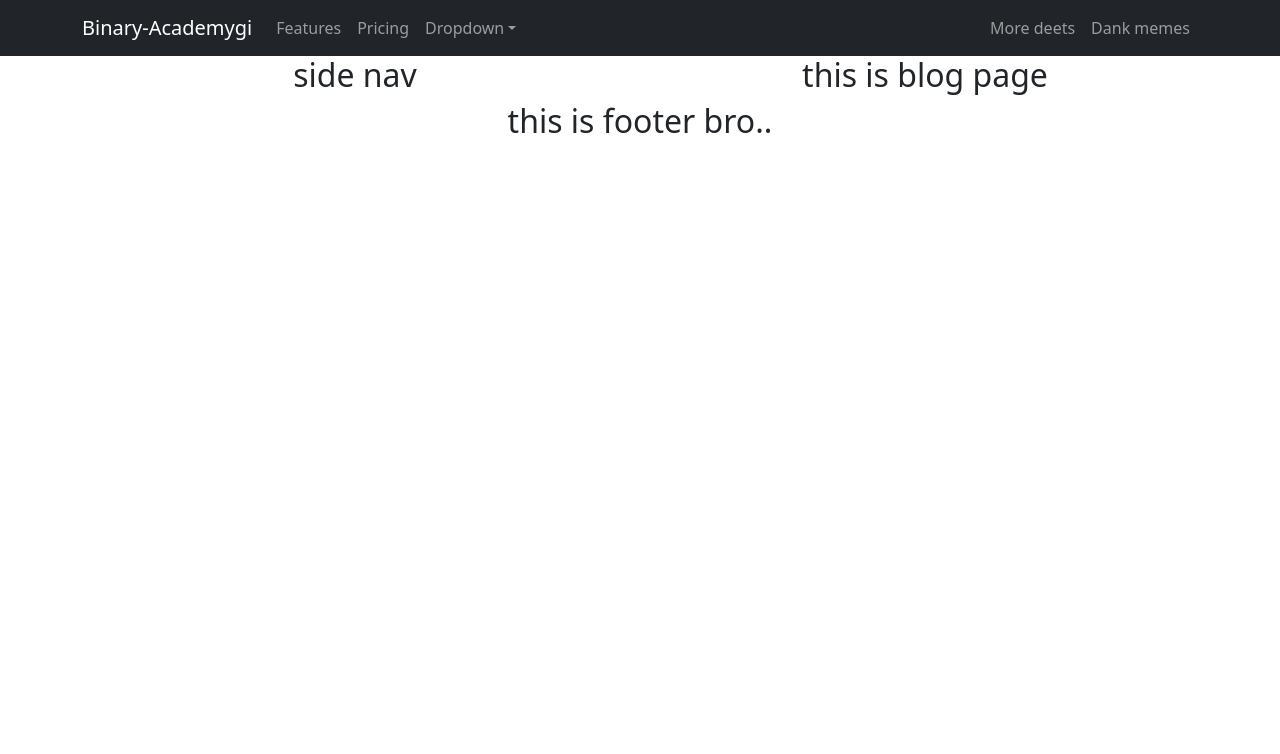
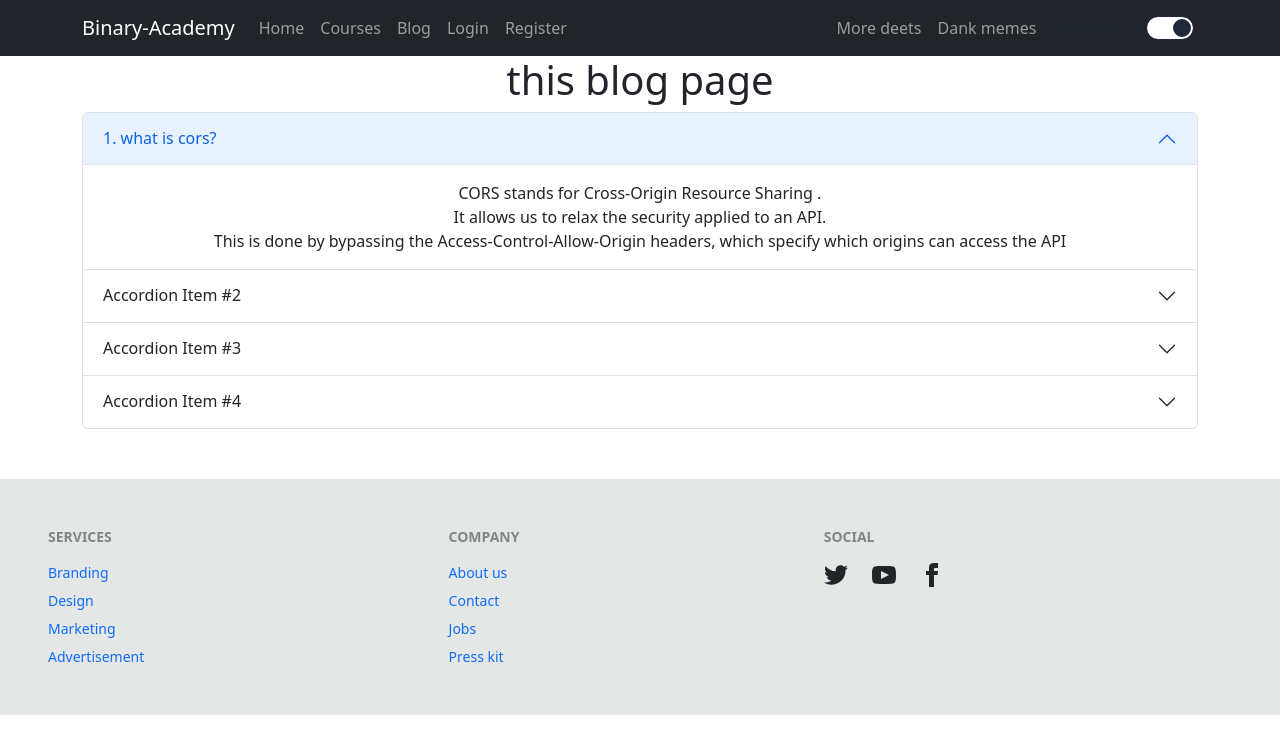
Before and after one commit to masumkawser/binary_academy_website_react, a React (Create React App) app: page /blog in a window 1280 px wide. Shown: the top 754 px of the page. Built offline with nearby package versions, Linux system fonts and the light colour scheme.

Commit message:
blog q1 added

```diff
--- a/src/Route/Routes/layout/Main.js
+++ b/src/Route/Routes/layout/Main.js
@@ -1,6 +1,7 @@
 import React from 'react';
 import { Col, Container, Row } from 'react-bootstrap';
 import { Outlet } from 'react-router-dom';
+import Home from '../../../pages/Home/Home/Home';
 import Footer from '../../../pages/shared/Footer/Footer';
 import Header from '../../../pages/shared/Header/Header';
 
@@ -10,12 +11,13 @@ const Main = () => {
             <Header></Header>
             <Container>
             <Row>
-                <Col>
-                <h2>side nav</h2></Col>
-                <Col> <Outlet></Outlet></Col>
+
+
+                 <Outlet></Outlet>
             </Row>
 
         </Container>
+
         <Footer></Footer>
         </div>
     );
--- /dev/null
+++ b/src/pages/Blog/Blog/Blog.css
@@ -0,0 +1,3 @@
+.blog-page{
+    margin-bottom: 50px;
+}
--- a/src/pages/Blog/Blog/Blog.js
+++ b/src/pages/Blog/Blog/Blog.js
@@ -1,9 +1,56 @@
 import React from 'react';
-
+import Accordion from 'react-bootstrap/Accordion';
+import"./Blog.css"
 const Blog = () => {
     return (
         <div>
-            <h2>this is blog page</h2>
+           <h1>this blog page</h1>
+           <div className='blog-page'>
+           <Accordion defaultActiveKey="0">
+      <Accordion.Item eventKey="0">
+        <Accordion.Header>1. what is cors?</Accordion.Header>
+        <Accordion.Body>
+        CORS stands for Cross-Origin Resource Sharing . <br></br>It allows us to relax the security applied to an API.<br></br> This is done by bypassing the Access-Control-Allow-Origin headers, which specify which origins can access the API
+        </Accordion.Body>
+      </Accordion.Item>
+      <Accordion.Item eventKey="1">
+        <Accordion.Header>Accordion Item #2</Accordion.Header>
+        <Accordion.Body>
+          Lorem ipsum dolor sit amet, consectetur adipiscing elit, sed do
+          eiusmod tempor incididunt ut labore et dolore magna aliqua. Ut enim ad
+          minim veniam, quis nostrud exercitation ullamco laboris nisi ut
+          aliquip ex ea commodo consequat. Duis aute irure dolor in
+          reprehenderit in voluptate velit esse cillum dolore eu fugiat nulla
+          pariatur. Excepteur sint occaecat cupidatat non proident, sunt in
+          culpa qui officia deserunt mollit anim id est laborum.
+        </Accordion.Body>
+      </Accordion.Item>
+      <Accordion.Item eventKey="1">
+        <Accordion.Header>Accordion Item #3</Accordion.Header>
+        <Accordion.Body>
+          Lorem ipsum dolor sit amet, consectetur adipiscing elit, sed do
+          eiusmod tempor incididunt ut labore et dolore magna aliqua. Ut enim ad
+          minim veniam, quis nostrud exercitation ullamco laboris nisi ut
+          aliquip ex ea commodo consequat. Duis aute irure dolor in
+          reprehenderit in voluptate velit esse cillum dolore eu fugiat nulla
+          pariatur. Excepteur sint occaecat cupidatat non proident, sunt in
+          culpa qui officia deserunt mollit anim id est laborum.
+        </Accordion.Body>
+      </Accordion.Item>
+      <Accordion.Item eventKey="1">
+        <Accordion.Header>Accordion Item #4</Accordion.Header>
+        <Accordion.Body>
+          Lorem ipsum dolor sit amet, consectetur adipiscing elit, sed do
+          eiusmod tempor incididunt ut labore et dolore magna aliqua. Ut enim ad
+          minim veniam, quis nostrud exercitation ullamco laboris nisi ut
+          aliquip ex ea commodo consequat. Duis aute irure dolor in
+          reprehenderit in voluptate velit esse cillum dolore eu fugiat nulla
+          pariatur. Excepteur sint occaecat cupidatat non proident, sunt in
+          culpa qui officia deserunt mollit anim id est laborum.
+        </Accordion.Body>
+      </Accordion.Item>
+    </Accordion>
+           </div>
         </div>
     );
 };
--- a/src/pages/Home/Home/Home.js
+++ b/src/pages/Home/Home/Home.js
@@ -1,11 +1,20 @@
 import React from 'react';
-
+import Carousel from 'react-bootstrap/Carousel';
 const Home = () => {
     return (
-        <div>
-            <h2>this is home component
+        <div >
+       <div className="hero min-h-screen bg-base-200">
+  <div className="hero-content text-center">
+    <div className="max-w-md">
+      <h1 className="text-5xl font-bold">Hello there</h1>
+      <p className="py-6">Provident cupiditate voluptatem et in. Quaerat fugiat ut assumenda excepturi exercitationem quasi. In deleniti eaque aut repudiandae et a id nisi.</p>
+      <button className="btn btn-primary">Get Started</button>
+    </div>
+  </div>
+</div>
+<div>
 
-            </h2>
+</div>
         </div>
     );
 };
--- a/src/pages/shared/Footer/Footer.js
+++ b/src/pages/shared/Footer/Footer.js
@@ -2,8 +2,31 @@ import React from 'react';
 
 const Footer = () => {
     return (
-        <div>
-            <h2>this is footer bro..</h2>
+        <div >
+            <footer className="footer p-5 bg-base-300 ">
+  <div>
+    <span className="footer-title">Services</span>
+    <a className="link link-hover">Branding</a>
+    <a className="link link-hover">Design</a>
+    <a className="link link-hover">Marketing</a>
+    <a className="link link-hover">Advertisement</a>
+  </div>
+  <div>
+    <span className="footer-title">Company</span>
+    <a className="link link-hover">About us</a>
+    <a className="link link-hover">Contact</a>
+    <a className="link link-hover">Jobs</a>
+    <a className="link link-hover">Press kit</a>
+  </div>
+  <div>
+    <span className="footer-title">Social</span>
+    <div className="grid grid-flow-col gap-4">
+      <a><svg xmlns="http://www.w3.org/2000/svg" width="24" height="24" viewBox="0 0 24 24" className="fill-current"><path d="M24 4.557c-.883.392-1.832.656-2.828.775 1.017-.609 1.798-1.574 2.165-2.724-.951.564-2.005.974-3.127 1.195-.897-.957-2.178-1.555-3.594-1.555-3.179 0-5.515 2.966-4.797 6.045-4.091-.205-7.719-2.165-10.148-5.144-1.29 2.213-.669 5.108 1.523 6.574-.806-.026-1.566-.247-2.229-.616-.054 2.281 1.581 4.415 3.949 4.89-.693.188-1.452.232-2.224.084.626 1.956 2.444 3.379 4.6 3.419-2.07 1.623-4.678 2.348-7.29 2.04 2.179 1.397 4.768 2.212 7.548 2.212 9.142 0 14.307-7.721 13.995-14.646.962-.695 1.797-1.562 2.457-2.549z"></path></svg></a>
+      <a><svg xmlns="http://www.w3.org/2000/svg" width="24" height="24" viewBox="0 0 24 24" className="fill-current"><path d="M19.615 3.184c-3.604-.246-11.631-.245-15.23 0-3.897.266-4.356 2.62-4.385 8.816.029 6.185.484 8.549 4.385 8.816 3.6.245 11.626.246 15.23 0 3.897-.266 4.356-2.62 4.385-8.816-.029-6.185-.484-8.549-4.385-8.816zm-10.615 12.816v-8l8 3.993-8 4.007z"></path></svg></a>
+      <a><svg xmlns="http://www.w3.org/2000/svg" width="24" height="24" viewBox="0 0 24 24" className="fill-current"><path d="M9 8h-3v4h3v12h5v-12h3.642l.358-4h-4v-1.667c0-.955.192-1.333 1.115-1.333h2.885v-5h-3.808c-3.596 0-5.192 1.583-5.192 4.615v3.385z"></path></svg></a>
+    </div>
+  </div>
+</footer>
         </div>
     );
 };
--- a/src/pages/shared/Header/Header.js
+++ b/src/pages/shared/Header/Header.js
@@ -7,23 +7,19 @@ const Header = () => {
     return (
         <Navbar collapseOnSelect expand="lg" bg="dark" variant="dark">
       <Container>
-        <Navbar.Brand href="#home">Binary-Academygi</Navbar.Brand>
+        <Navbar.Brand href="/">Binary-Academy</Navbar.Brand>
         <Navbar.Toggle aria-controls="responsive-navbar-nav" />
         <Navbar.Collapse id="responsive-navbar-nav">
           <Nav className="me-auto">
-            <Nav.Link href="#features">Features</Nav.Link>
-            <Nav.Link href="#pricing">Pricing</Nav.Link>
-            <NavDropdown title="Dropdown" id="collasible-nav-dropdown">
-              <NavDropdown.Item href="#action/3.1">Action</NavDropdown.Item>
-              <NavDropdown.Item href="#action/3.2">
-                Another action
-              </NavDropdown.Item>
-              <NavDropdown.Item href="#action/3.3">Something</NavDropdown.Item>
-              <NavDropdown.Divider />
-              <NavDropdown.Item href="#action/3.4">
-                Separated link
-              </NavDropdown.Item>
-            </NavDropdown>
+            <Nav.Link href="/">Home</Nav.Link>
+            <Nav.Link href="#pricing">Courses</Nav.Link>
+
+            <Nav.Link href="/blog">Blog</Nav.Link>
+
+            <Nav.Link href="#pricing">Login</Nav.Link>
+
+            <Nav.Link href="#pricing">Register</Nav.Link>
+
           </Nav>
           <Nav>
             <Nav.Link href="#deets">More deets</Nav.Link>
@@ -32,6 +28,12 @@ const Header = () => {
             </Nav.Link>
           </Nav>
         </Navbar.Collapse>
+        <div className="">
+  <label className="label cursor-pointer">
+    <span className="label-text">Remember me</span>
+    <input type="checkbox" className="toggle" checked />
+  </label>
+</div>
       </Container>
     </Navbar>
     );
```
Also changed, not shown: src/Route/Routes/Routes.js (+10 -1 lines).
